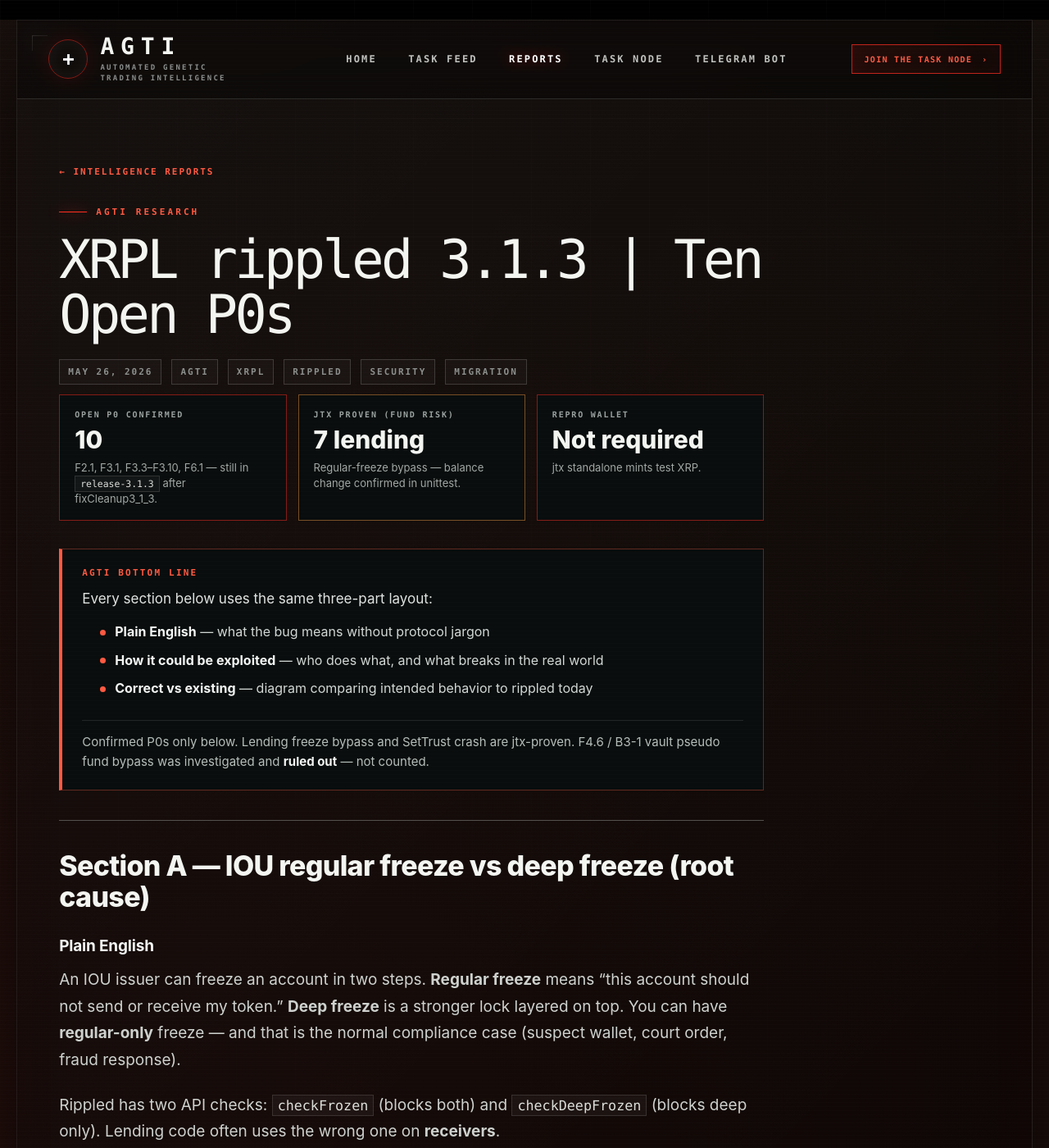
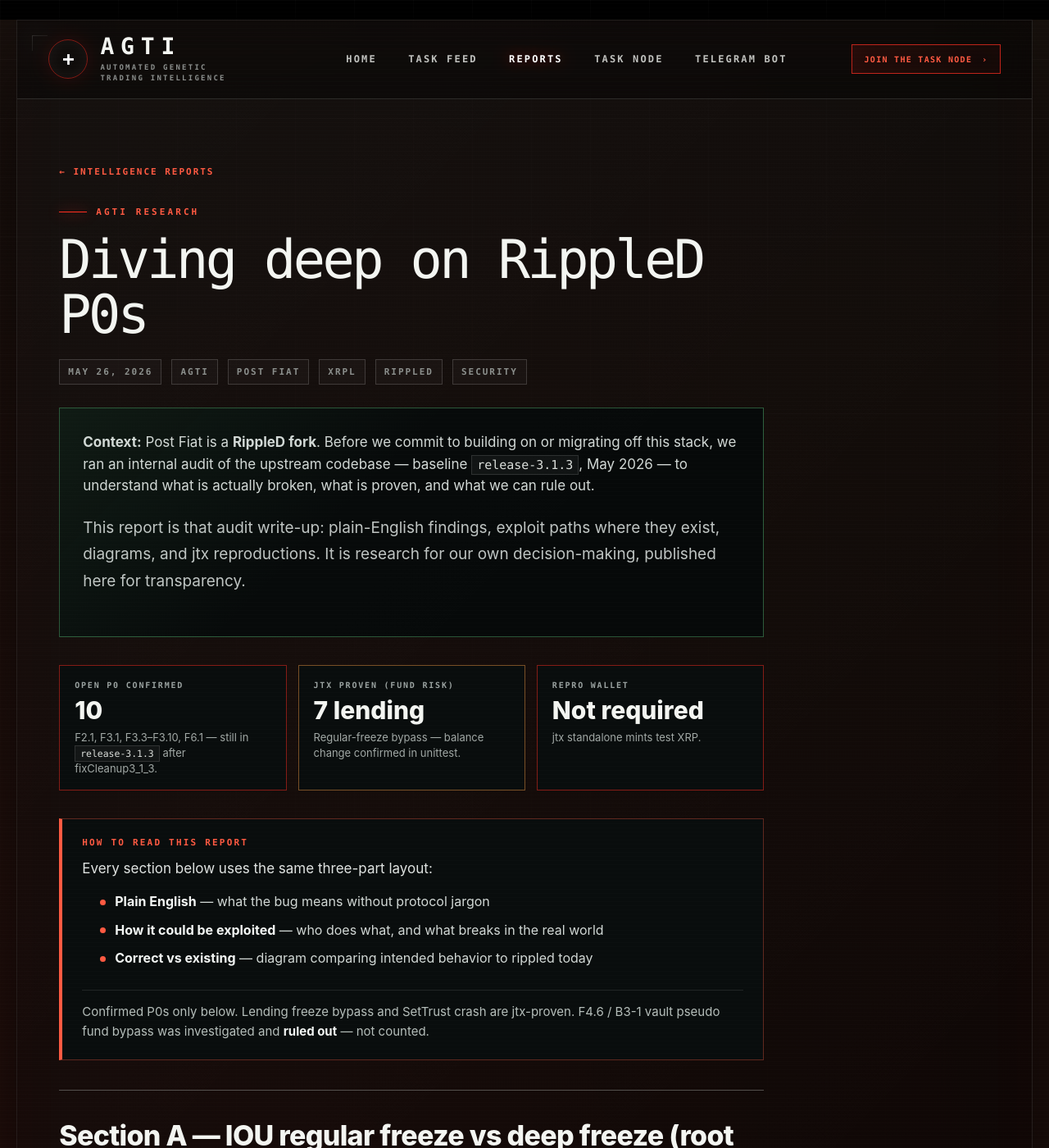
Before and after one commit to agtico/agtico.github.io, a Jekyll site: the page built from _posts/2026-05-26-xrpl-rippled-open-p0-freeze-audit.md, in a window 1280 px wide and 1400 px high. Shown: the whole window at 82% size. Built offline with Jekyll 4.4.1, drawn with Linux system fonts in a browser that asks for light colours.

Commit message:
Retitle RippleD audit report and add Post Fiat fork context intro.
Replace aggressive headline with "Diving deep on RippleD P0s" and explain internal pre-proceeding audit motivation.

Co-authored-by: Cursor <cursoragent@cursor.com>

```diff
--- a/_posts/2026-05-26-xrpl-rippled-open-p0-freeze-audit.md
+++ b/_posts/2026-05-26-xrpl-rippled-open-p0-freeze-audit.md
@@ -1,18 +1,23 @@
 ---
 layout: report
-title: "XRPL rippled 3.1.3 | Ten Open P0s"
+title: "Diving deep on RippleD P0s"
 date: "2026-05-26 20:00:00 +0000"
-summary: "AGTI audit of rippled 3.1.3: ten confirmed open P0s — jtx-proven lending freeze bypass and SetTrust crash. Vault pseudo bypass ruled out and excluded."
+summary: "Post Fiat runs on a RippleD fork. Before proceeding, we audited upstream rippled 3.1.3 — findings, jtx proof, and what we ruled out."
 category: AGTI Research
 xrpl_report: true
-report_css_version: 20260527c
+report_css_version: 20260527d
 tags:
   - AGTI
+  - Post Fiat
   - XRPL
   - rippled
   - Security
-  - Migration
 ---
+
+<div class="pearl-primer-box">
+  <p><strong>Context:</strong> Post Fiat is a <strong>RippleD fork</strong>. Before we commit to building on or migrating off this stack, we ran an internal audit of the upstream codebase — baseline <code>release-3.1.3</code>, May 2026 — to understand what is actually broken, what is proven, and what we can rule out.</p>
+  <p style="margin-top:12px">This report is that audit write-up: plain-English findings, exploit paths where they exist, diagrams, and jtx reproductions. It is research for our own decision-making, published here for transparency.</p>
+</div>
 
 <div class="pearl-hero-grid">
   <div class="pearl-scorecard bad">
@@ -33,7 +38,7 @@ tags:
 </div>
 
 <div class="pearl-verdict-banner">
-  <strong>AGTI bottom line</strong>
+  <strong>How to read this report</strong>
   <p>Every section below uses the same three-part layout:</p>
   <ul class="pearl-verdict-list">
     <li><strong>Plain English</strong> — what the bug means without protocol jargon</li>
```
